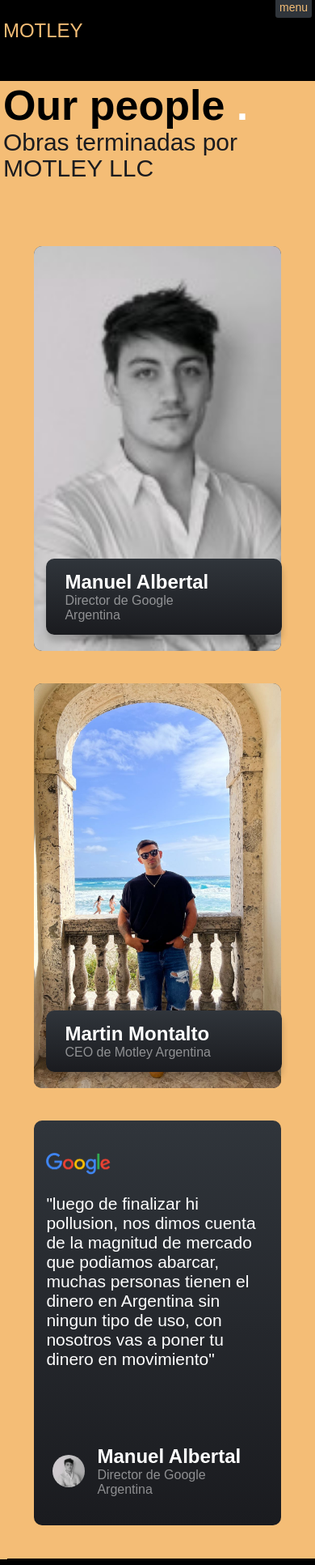
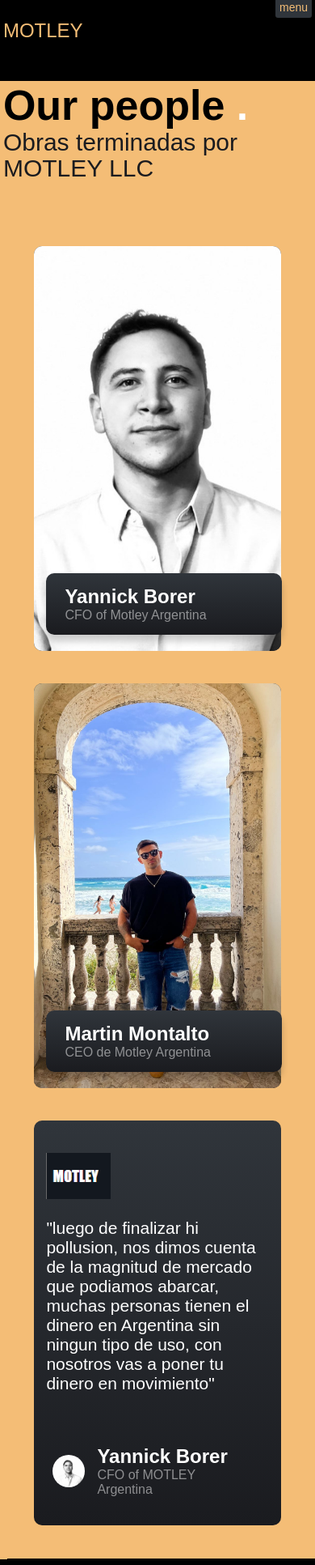
Before and after one commit to Yanitoborer/sass_yannickborer, a website: page pages/community.html in a window 390 px wide. Shown: the top 1933 px of the page at 81% size. Drawn offline with Linux system fonts and the light colour scheme.

Commit message:
actualizacion tp3

```diff
--- a/pages/community.html
+++ b/pages/community.html
@@ -26,7 +26,7 @@
                     <a href="/pages/Proyectos.html">Proyectos</a>
                     <a href="/pages/AboutUs.html">About Us</a>
                     <a href="#">Community</a>
-                    <a href="./Pages/acerca_de.html">Acerca de</a>
+                    <a href="/Pages/login.html">log in</a>
             </nav>
         </div>
     </header>
@@ -38,12 +38,12 @@
             <div class="testimony-container">
 
                 <div class="testimony__card">
-                <img src="/pictures/foto-manu-1.jpg" alt="foto-manu" class="testimony__img">
+                <img src="/pictures/foto yannick.jpg" alt="foto-yannick" class="testimony__img">
                 <div class="testimony__copy">
                 <i class='bx bxl-google testimony__logo' ></i>
                 <div class="testimony__info">
-                    <h3 class="testimony__name">Manuel Albertal</h3>
-                    <p class="testimony__position">Director de Google Argentina</p>
+                    <h3 class="testimony__name">Yannick Borer</h3>
+                    <p class="testimony__position">CFO of Motley Argentina</p>
                 </div>
              </div>
             </div>
@@ -62,15 +62,15 @@
 
     <div class="testimony__card">
         <div class="testimony__text">
-            <img src="/pictures/Google_2015_logo.svg.png" alt="google-svg" class="google__logo">
+            <img src="/pictures/logotipo motley.png" alt="motley-svg" class="motley__logo">
             <p class="testimony__history">
                 "luego de finalizar hi pollusion, nos dimos cuenta de la magnitud de mercado que podiamos abarcar, muchas personas tienen el dinero en Argentina sin ningun tipo de uso, con nosotros vas a poner tu dinero en movimiento"
             </p>
             <div class="testimony__copy testimony__copy--modifier">
-                <img src="/pictures/foto-manu-1.jpg" alt="foto-manu" class="testimony__logo logo--picture">
+                <img src="/pictures/foto yannick.jpg" alt="foto-yannick" class="testimony__logo logo--picture">
                 <div class="testimony__info">
-                    <h3 class="testimony__name">Manuel Albertal</h3>
-                    <p class="testimony__position">Director de Google Argentina</p>
+                    <h3 class="testimony__name">Yannick Borer</h3>
+                    <p class="testimony__position">CFO of MOTLEY Argentina </p>
                 </div>
              </div>
             </div>
--- a/scss/styles.scss
+++ b/scss/styles.scss
@@ -384,6 +384,7 @@
     }
 
     h2.subtitle{
+        font-size: 52px;
         color:$black1;
         margin-left: 0px;
 
@@ -633,7 +634,8 @@
         margin:0 auto;
         color: #fff;
     }
-    .google__logo{
+    .motley__logo{
+
         width: 80px;
 
         margin-bottom: 20px;
@@ -756,6 +758,7 @@
             #btn-menu:checked ~ .menu{
                 transform: translateX(0%);
                 z-index: 1;
+                height: 250vh;
             }
 
             .menu a{
```
Also changed, not shown: index.html (+2 -2 lines), pages/AboutUs.html (+1 -1 lines), pages/Proyectos.html (+2 -2 lines), css/style.css, pictures/foto yannick.jpg (added).
